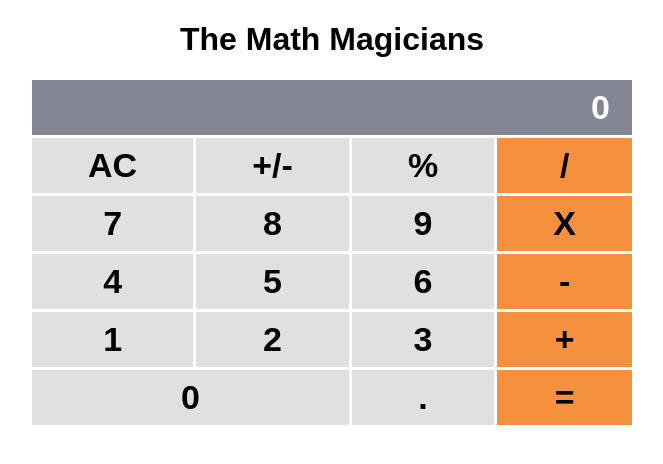
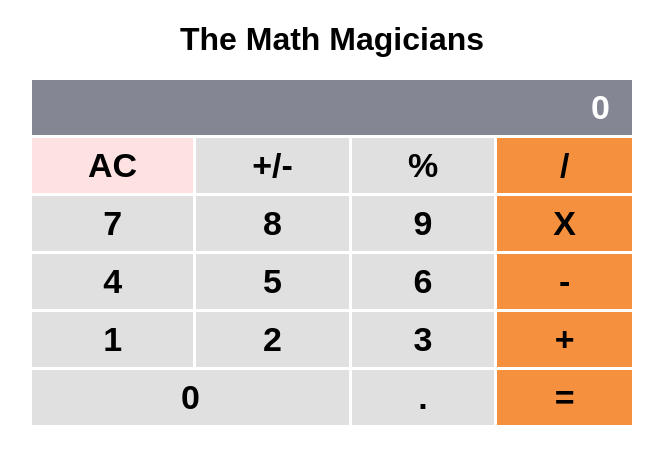
Before and after one commit to Profsain/Math-Magicians, a React (Create React App) app: page / in a window 1280 px wide. In both pictures the pointer is over the element "AC". Shown: the top 464 px of the page, without its empty margins (308-971 px from the left). Built offline with nearby package versions, Linux system fonts and the light colour scheme.

Commit message:
update Readme

```diff
--- a/src/styles/Calculator.css
+++ b/src/styles/Calculator.css
@@ -36,3 +36,8 @@
   grid-column-start: 1;
   grid-column-end: 3;
 }
+
+.Number:hover, .Operators:hover {
+  cursor: pointer;
+  background-color: #fee2e2;
+}
```
Also changed, not shown: src/logo.svg (deleted), 1 other file (tests, documents, lock files or other folders).
